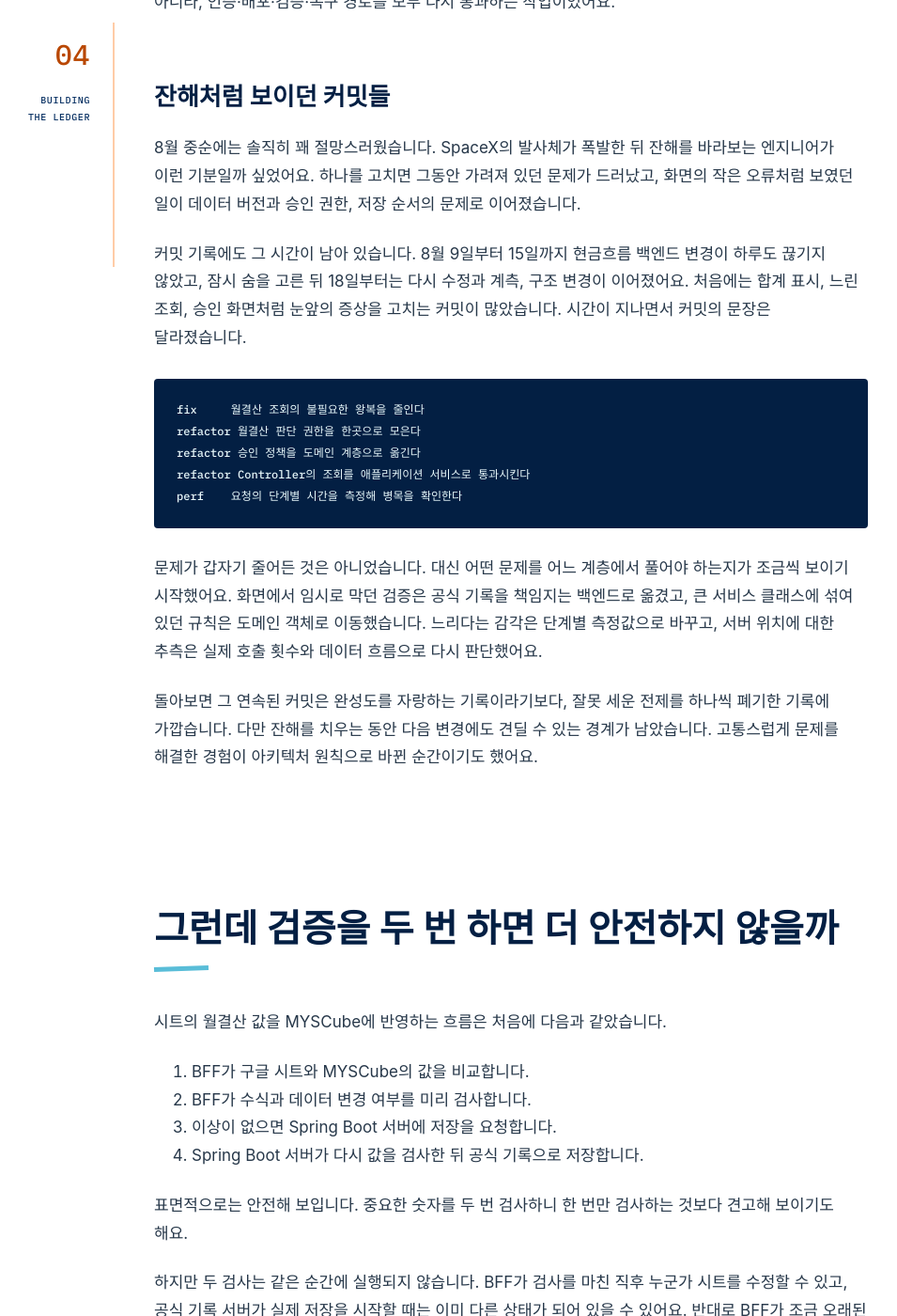
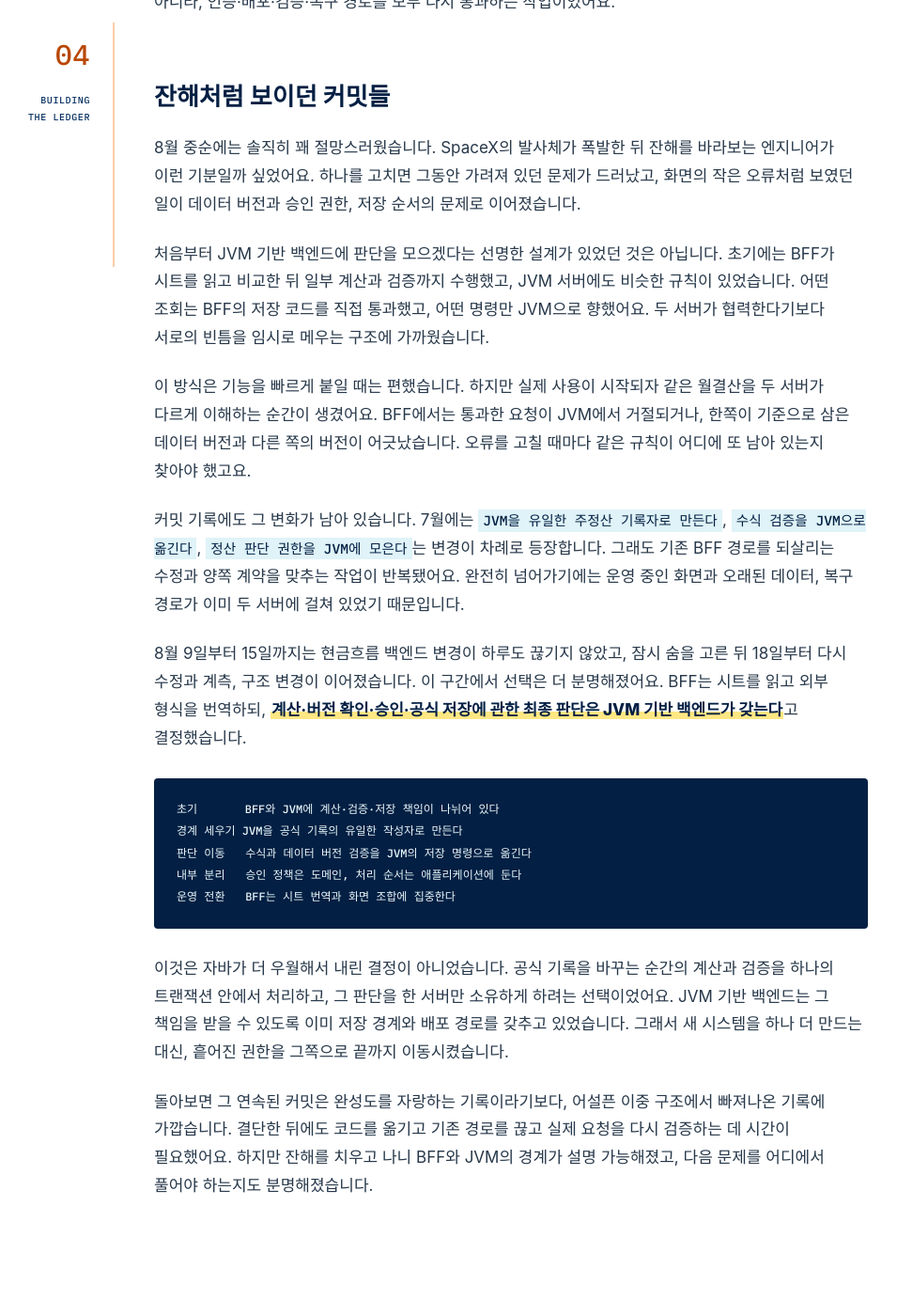
Before and after one commit to merryAI-dev/merryAI-dev.github.io, a Jekyll site: the page built from _posts/2026-08-25-myscube-building-the-ledger-04.md, in a window 1280 px wide and 1400 px high, scrolled down 7095 px. Shown: the whole window at 94% size, without its empty margins (182-1137 px from the left). Built offline with Jekyll 4.4.1, drawn with Linux system fonts in a browser that asks for light colours; some web fonts are replaced.

Commit message:
edit: tell the full JVM authority migration story

````diff
--- a/_posts/2026-08-25-myscube-building-the-ledger-04.md
+++ b/_posts/2026-08-25-myscube-building-the-ledger-04.md
@@ -149,19 +149,25 @@ public CashflowSheetLabApplyResponse applyCashflowSheetLab(
 
 8월 중순에는 솔직히 꽤 절망스러웠습니다. SpaceX의 발사체가 폭발한 뒤 잔해를 바라보는 엔지니어가 이런 기분일까 싶었어요. 하나를 고치면 그동안 가려져 있던 문제가 드러났고, 화면의 작은 오류처럼 보였던 일이 데이터 버전과 승인 권한, 저장 순서의 문제로 이어졌습니다.
 
-커밋 기록에도 그 시간이 남아 있습니다. 8월 9일부터 15일까지 현금흐름 백엔드 변경이 하루도 끊기지 않았고, 잠시 숨을 고른 뒤 18일부터는 다시 수정과 계측, 구조 변경이 이어졌어요. 처음에는 합계 표시, 느린 조회, 승인 화면처럼 눈앞의 증상을 고치는 커밋이 많았습니다. 시간이 지나면서 커밋의 문장은 달라졌습니다.
+처음부터 JVM 기반 백엔드에 판단을 모으겠다는 선명한 설계가 있었던 것은 아닙니다. 초기에는 BFF가 시트를 읽고 비교한 뒤 일부 계산과 검증까지 수행했고, JVM 서버에도 비슷한 규칙이 있었습니다. 어떤 조회는 BFF의 저장 코드를 직접 통과했고, 어떤 명령만 JVM으로 향했어요. 두 서버가 협력한다기보다 서로의 빈틈을 임시로 메우는 구조에 가까웠습니다.
+
+이 방식은 기능을 빠르게 붙일 때는 편했습니다. 하지만 실제 사용이 시작되자 같은 월결산을 두 서버가 다르게 이해하는 순간이 생겼어요. BFF에서는 통과한 요청이 JVM에서 거절되거나, 한쪽이 기준으로 삼은 데이터 버전과 다른 쪽의 버전이 어긋났습니다. 오류를 고칠 때마다 같은 규칙이 어디에 또 남아 있는지 찾아야 했고요.
+
+커밋 기록에도 그 변화가 남아 있습니다. 7월에는 `JVM을 유일한 주정산 기록자로 만든다`, `수식 검증을 JVM으로 옮긴다`, `정산 판단 권한을 JVM에 모은다`는 변경이 차례로 등장합니다. 그래도 기존 BFF 경로를 되살리는 수정과 양쪽 계약을 맞추는 작업이 반복됐어요. 완전히 넘어가기에는 운영 중인 화면과 오래된 데이터, 복구 경로가 이미 두 서버에 걸쳐 있었기 때문입니다.
+
+8월 9일부터 15일까지는 현금흐름 백엔드 변경이 하루도 끊기지 않았고, 잠시 숨을 고른 뒤 18일부터 다시 수정과 계측, 구조 변경이 이어졌습니다. 이 구간에서 선택은 더 분명해졌어요. BFF는 시트를 읽고 외부 형식을 번역하되, **계산·버전 확인·승인·공식 저장에 관한 최종 판단은 JVM 기반 백엔드가 갖는다**고 결정했습니다.
 
 ```text
-fix     월결산 조회의 불필요한 왕복을 줄인다
-refactor 월결산 판단 권한을 한곳으로 모은다
-refactor 승인 정책을 도메인 계층으로 옮긴다
-refactor Controller의 조회를 애플리케이션 서비스로 통과시킨다
-perf    요청의 단계별 시간을 측정해 병목을 확인한다
+초기       BFF와 JVM에 계산·검증·저장 책임이 나뉘어 있다
+경계 세우기 JVM을 공식 기록의 유일한 작성자로 만든다
+판단 이동   수식과 데이터 버전 검증을 JVM의 저장 명령으로 옮긴다
+내부 분리   승인 정책은 도메인, 처리 순서는 애플리케이션에 둔다
+운영 전환   BFF는 시트 번역과 화면 조합에 집중한다
 ```
 
-문제가 갑자기 줄어든 것은 아니었습니다. 대신 어떤 문제를 어느 계층에서 풀어야 하는지가 조금씩 보이기 시작했어요. 화면에서 임시로 막던 검증은 공식 기록을 책임지는 백엔드로 옮겼고, 큰 서비스 클래스에 섞여 있던 규칙은 도메인 객체로 이동했습니다. 느리다는 감각은 단계별 측정값으로 바꾸고, 서버 위치에 대한 추측은 실제 호출 횟수와 데이터 흐름으로 다시 판단했어요.
+이것은 자바가 더 우월해서 내린 결정이 아니었습니다. 공식 기록을 바꾸는 순간의 계산과 검증을 하나의 트랜잭션 안에서 처리하고, 그 판단을 한 서버만 소유하게 하려는 선택이었어요. JVM 기반 백엔드는 그 책임을 받을 수 있도록 이미 저장 경계와 배포 경로를 갖추고 있었습니다. 그래서 새 시스템을 하나 더 만드는 대신, 흩어진 권한을 그쪽으로 끝까지 이동시켰습니다.
 
-돌아보면 그 연속된 커밋은 완성도를 자랑하는 기록이라기보다, 잘못 세운 전제를 하나씩 폐기한 기록에 가깝습니다. 다만 잔해를 치우는 동안 다음 변경에도 견딜 수 있는 경계가 남았습니다. 고통스럽게 문제를 해결한 경험이 아키텍처 원칙으로 바뀐 순간이기도 했어요.
+돌아보면 그 연속된 커밋은 완성도를 자랑하는 기록이라기보다, 어설픈 이중 구조에서 빠져나온 기록에 가깝습니다. 결단한 뒤에도 코드를 옮기고 기존 경로를 끊고 실제 요청을 다시 검증하는 데 시간이 필요했어요. 하지만 잔해를 치우고 나니 BFF와 JVM의 경계가 설명 가능해졌고, 다음 문제를 어디에서 풀어야 하는지도 분명해졌습니다.
 
 ## 그런데 검증을 두 번 하면 더 안전하지 않을까
 
````
